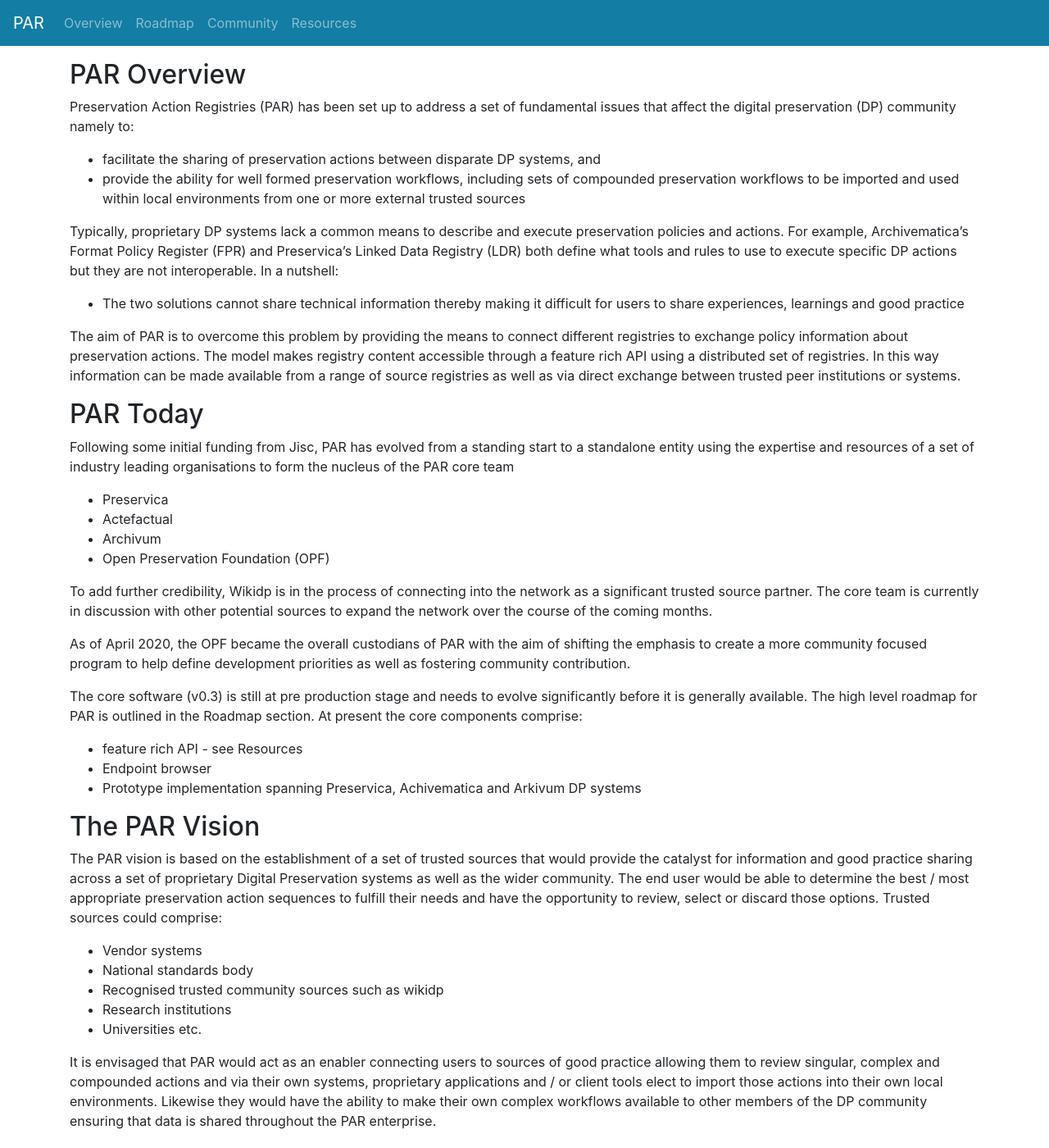
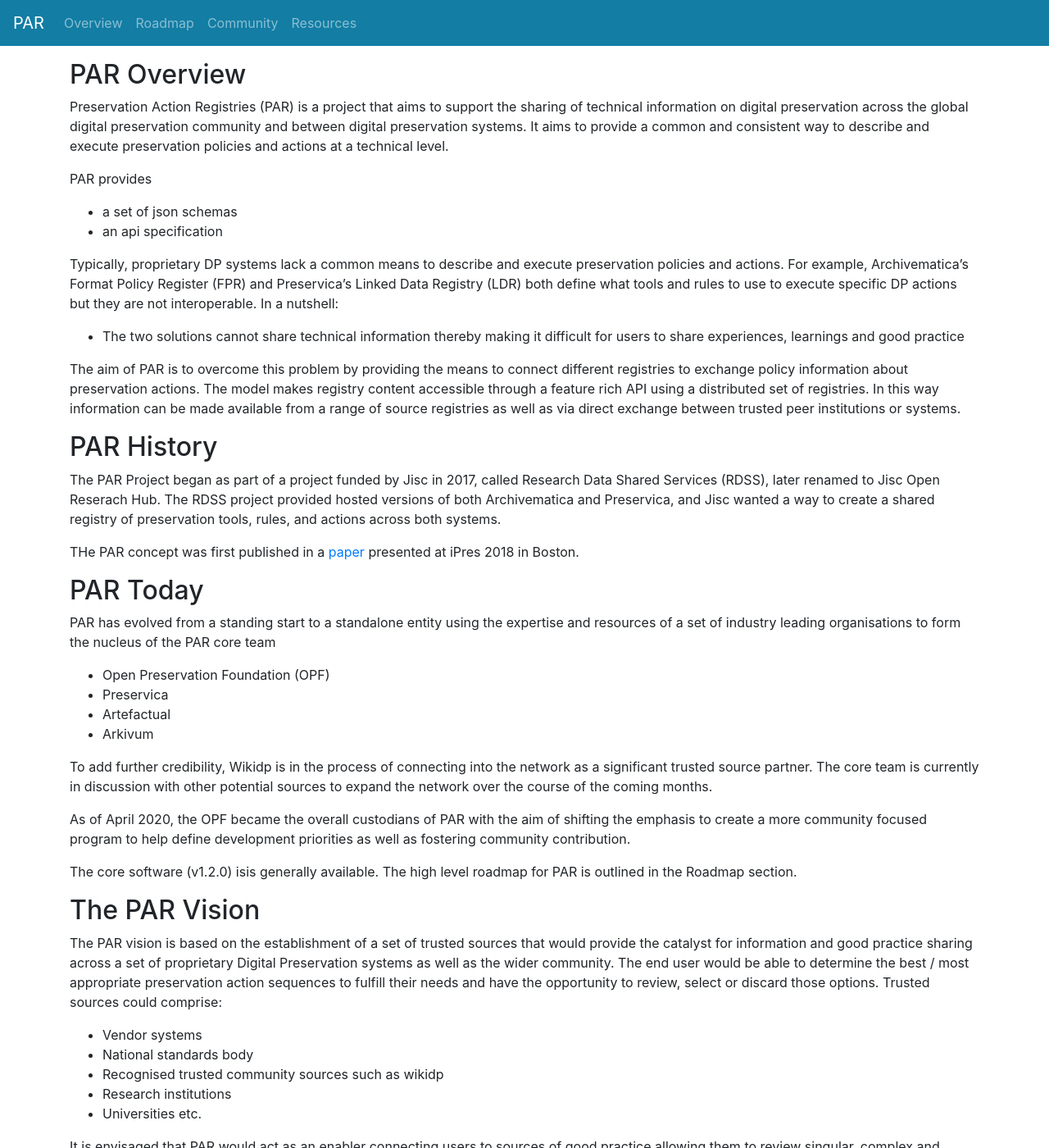
Before and after one commit to openpreserve/par, a Jekyll site: the page built from docs/index.md, in a window 1280 px wide and 1400 px high. Shown: the whole window at 82% size. Built offline with Jekyll 4.4.1, drawn with Linux system fonts in a browser that asks for light colours.

Commit message:
Update project description
Relates to #65

Update the main github pages landing page to correct typos and provide a more accurate description of the current state of PAR.

```diff
--- a/docs/index.md
+++ b/docs/index.md
@@ -4,10 +4,11 @@
 ---
 
 ## PAR Overview
-Preservation Action Registries (PAR) has been set up to address a set of fundamental issues that affect the digital preservation (DP) community namely to:
+Preservation Action Registries (PAR) is a project that aims to support the sharing of technical information on digital preservation across the global digital preservation community and between digital preservation systems. It aims to provide a common and consistent way to describe and execute preservation policies and actions at a technical level.
 
-* facilitate the sharing of preservation actions between disparate DP systems, and
-* provide the ability for well formed preservation workflows, including sets of compounded preservation workflows to be imported and used within local environments from one or more external trusted sources
+PAR provides
+* a set of json schemas
+* an api specification
 
 Typically, proprietary DP systems lack a common means to describe and execute preservation policies and actions. For example, Archivematica’s Format Policy Register (FPR) and Preservica’s Linked Data Registry (LDR) both define what tools and rules to use to execute specific DP actions but they are not interoperable. In a nutshell:
 
@@ -15,23 +16,25 @@
 
 The aim of PAR is to overcome this problem by providing the means to connect different registries to exchange policy information about preservation actions. The model makes registry content accessible through a feature rich API using a distributed set of registries. In this way information can be made available from a range of source registries as well as via direct exchange between trusted peer institutions or systems.
 
+## PAR History
+
+The PAR Project began as part of a project funded by Jisc in 2017, called Research Data Shared Services (RDSS), later renamed to Jisc Open Reserach Hub.  The RDSS project provided hosted versions of both Archivematica and Preservica, and Jisc wanted a way to create a shared registry of preservation tools, rules, and actions across both systems.
+
+THe PAR concept was first published in a [paper](https://osf.io/ns3am) presented at iPres 2018 in Boston.
+
 ## PAR Today
-Following some initial funding from Jisc, PAR has evolved from a standing start to a standalone entity using the expertise and resources of a set of industry leading organisations to form the nucleus of the PAR core team
+PAR has evolved from a standing start to a standalone entity using the expertise and resources of a set of industry leading organisations to form the nucleus of the PAR core team
 
+* Open Preservation Foundation (OPF)
 * Preservica
-* Actefactual
-* Archivum
-* Open Preservation Foundation (OPF)
+* Artefactual
+* Arkivum
 
 To add further credibility, Wikidp is in the process of connecting into the network as a significant trusted source partner. The core team is currently in discussion with other potential sources to expand the network over the course of the coming months.
 
 As of April 2020, the OPF became the overall custodians of PAR with the aim of shifting the emphasis to create a more community focused program to help define development priorities as well as fostering community contribution.
 
-The core software (v0.3) is still at pre production stage and needs to evolve significantly before it is generally available. The high level roadmap for PAR is outlined in the Roadmap section. At present the core components comprise:
-
-* feature rich API - see Resources
-* Endpoint browser
-* Prototype implementation spanning Preservica, Achivematica and Arkivum DP systems
+The core software (v1.2.0) isis generally available. The high level roadmap for PAR is outlined in the Roadmap section.
 
 ## The PAR Vision
 The PAR vision is based on the establishment of a set of trusted sources that would provide the catalyst for information and good practice sharing across a set of proprietary Digital Preservation systems as well as the wider community. The end user would be able to determine the best / most appropriate preservation action sequences to fulfill their needs and have the opportunity to review, select or discard those options. Trusted sources could comprise:
```
